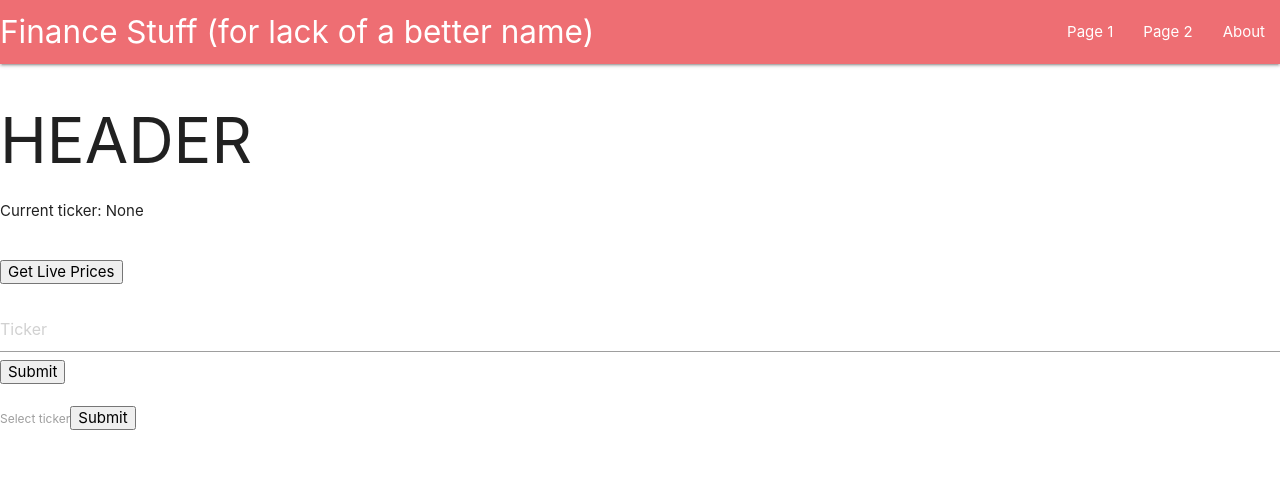
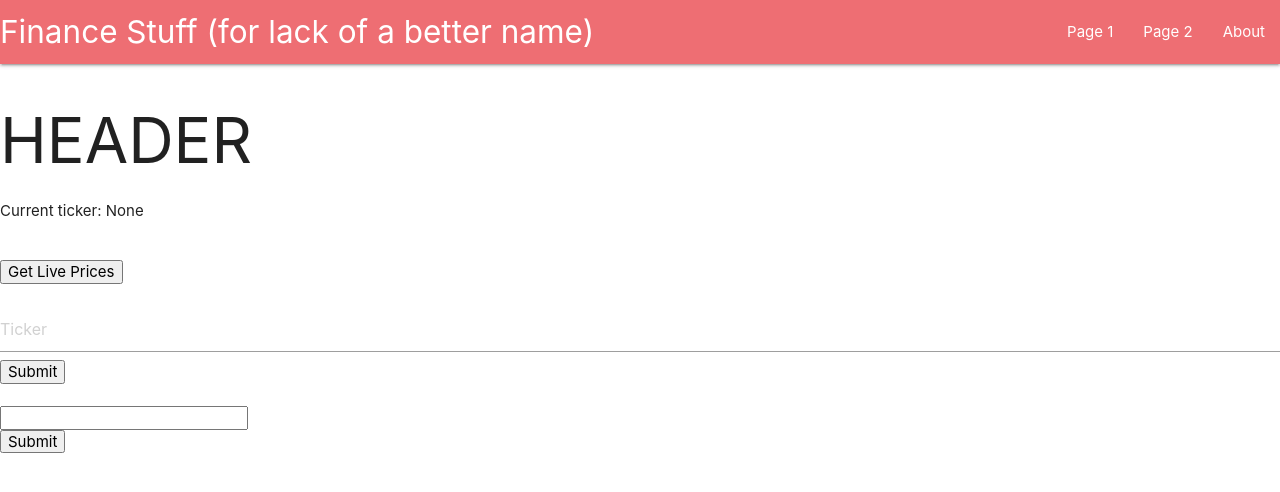
Before and after one commit to KashPitan/FinanceInfo, a React (Create React App) app in the folder client/: page / in a window 1280 px wide. Shown: the top 492 px of the page. Built offline with nearby package versions, Linux system fonts and the light colour scheme.

Commit message:
fixed ticker dropdown, allowed for manual input or option selection

```diff
--- a/client/src/App.js
+++ b/client/src/App.js
@@ -11,6 +11,11 @@ const App = () => {
   const [buttonText, setButtonText] = useState("Get Live Prices");
   // const tickerInput = document.getElementById("tickerInput"); // Can't do this because doesn't exist yet?
   const ticker = useRef(null);
+  const [tickerInput, setTickerInput] = useState("");
+
+  const tickerOnChange = (e) => {
+    setTickerInput(e.target.value);
+  };
 
   const pollApi = async () => {
     if (!isUpdating2.current) return;
@@ -44,15 +49,14 @@ const App = () => {
   };
 
   const submitTickerManual = (event) => {
-
     const tickerInput = document.getElementById("tickerInputManual").value;
 
-    if (tickerInput === null || tickerInput === "" || tickerInput ===" ") {
+    if (tickerInput === null || tickerInput === "" || tickerInput === " ") {
       M.toast({ html: "No ticker entered" });
     } else {
       ticker.current = tickerInput;
       document.getElementById("currentTicker").innerHTML =
-      "Current ticker: " + ticker.current;
+        "Current ticker: " + ticker.current;
       document.getElementById("tickerInputManual").value = "";
       console.log(ticker.current);
     }
@@ -60,14 +64,13 @@ const App = () => {
   };
 
   const submitTickerList = (event) => {
-
-    const tickerInput = document.getElementById("tickerInputList").value;
-    ticker.current = tickerInput;
-    document.getElementById("currentTicker").innerHTML =
-    "Current ticker: " + ticker.current;
-    console.log(ticker.current);
+    // const tickerInput = document.getElementById("tickerInputList").value;
+    // ticker.current = tickerInput;
+    // document.getElementById("currentTicker").innerHTML =
+    //   "Current ticker: " + ticker.current;
+    // console.log(ticker.current);
     event.preventDefault();
-
+    console.log(tickerInput);
   };
 
   useEffect(() => {
@@ -129,20 +132,25 @@ const App = () => {
       </form>
 
       <br></br>
-
       <form onSubmit={submitTickerList}>
-        <label>
-          Select ticker
-          <select id="tickerInputList" value="TEST">
-            <option value="TSLA">TSLA</option>
-            <option value="AAPL">AAPL</option>
-            <option value="GOOGL">GOOGL</option>
-            <option value="AMZN">AMZN</option>
-          </select>
-        </label>
+        <input
+          type="text"
+          list="tickers"
+          name="ticketInputList"
+          id="tickerInputList"
+          value={tickerInput}
+          className="browser-default"
+          onChange={tickerOnChange}
+        />
+        <datalist id="tickers">
+          <option value="TSLA">TSLA</option>
+          <option value="AAPL">AAPL</option>
+          <option value="GOOGL">GOOGL</option>
+          <option value="AMZN">AMZN</option>
+        </datalist>
+        <br></br>
         <input type="submit" value="Submit" />
       </form>
-
     </>
   );
 };
```
